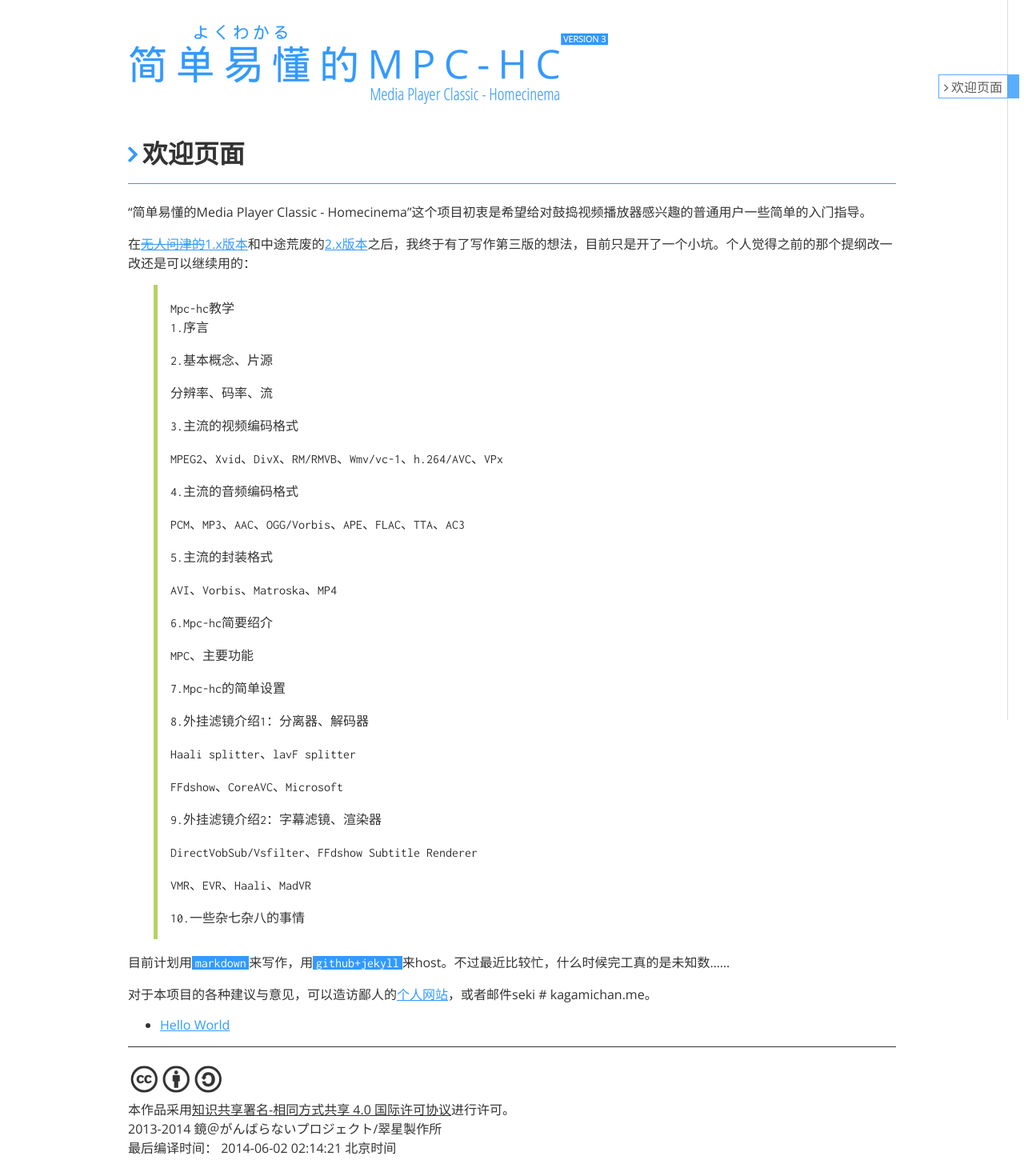
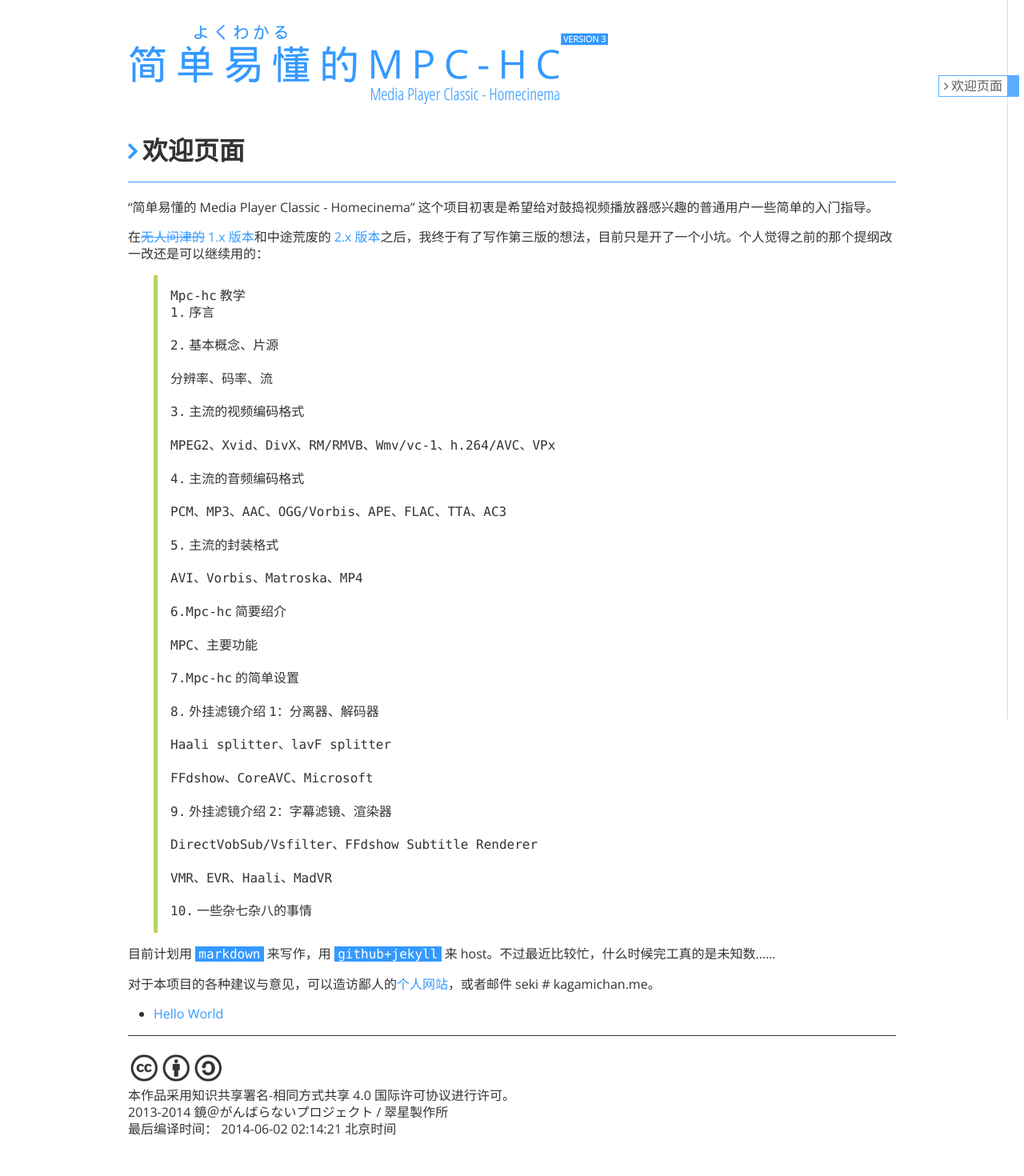
Before and after one commit to KagamiChan/yokuwakaru_mpchc, a Jekyll site: the page built from index.html, in a window 1280 px wide. Shown: the whole page at 80% size. Built offline with Jekyll 4.4.1, drawn with Linux system fonts in a browser that asks for light colours; nearby versions of some CDN libraries; after the commit the page ends 1443 px from its top, so only the background shows below that.

Commit message:
fix compatibilty between han.js and project design

```diff
--- a/_includes/header.html
+++ b/_includes/header.html
@@ -1,4 +1,6 @@
 <head>
+
+
 
     <script>
       (function(i,s,o,g,r,a,m){i['GoogleAnalyticsObject']=r;i[r]=i[r]||function(){
@@ -16,12 +18,15 @@
     <meta content="text/html; charset=UTF-8" http-equiv="content-type"/>
     <link href="//netdna.bootstrapcdn.com/font-awesome/4.0.3/css/font-awesome.min.css" rel="stylesheet">
     <link href='http://fonts.googleapis.com/css?family=Inconsolata|Open+Sans' rel='stylesheet' type='text/css'>
-    <link href='{{ site.url }}/style.css' rel='stylesheet' type='text/css'/>
-    <link href='{{ site.url }}/flexible-nav.css' rel='stylesheet' type='text/css'/>
+    <link href='/style.css' rel='stylesheet' type='text/css'/>
+    <link href='/flexible-nav.css' rel='stylesheet' type='text/css'/>
 
     <script type="text/javascript" src="{{ site.url }}/assets/jquery-1.11.0.min.js"></script>
     <script type="text/javascript" src="{{ site.url }}/assets/flexible-nav.min.js"></script>
 
+
+    <link href='/assets/han.css' rel='stylesheet' type='text/css'/>
+    <script type="text/javascript" src="/assets/han.js"></script>
 
 
     <script>
--- a/_layouts/default.html
+++ b/_layouts/default.html
@@ -1,5 +1,5 @@
 <!DOCTYPE html>
-<html lang="zh">
+<html lang="zh" class="han-la">
     {% include header.html %}
 
     <!--Begin of content><!-->
--- a/assets/han.css
+++ b/assets/han.css
@@ -23,8 +23,10 @@
 /**
  * Remove default margin.
  */
-body {
-  margin: 0; }
+
+ /*WTF are you doing this?*/
+/*body {
+  margin: 0; }*/
 
 /* HTML5 display definitions
    ========================================================================== */
@@ -1061,7 +1063,7 @@
 @font-face {
   unicode-range: U+0030-0039;
   font-family: 'Numeral LF Sans';
-  src: local("Helvetica Neue"), local(Helvetica), local(Arial); }
+  src: local("Open Sans"), local(Helvetica), local(Arial); }
 
 @font-face {
   unicode-range: U+0030-0039;
@@ -1768,18 +1770,18 @@
  * Base
  * ========================================================================== */
 html:lang(zh) {
-  font-family: "Biaodian Sans", "Helvetica Neue", Helvetica, Arial, "Han Heiti", sans-serif; }
+  font-family: "Biaodian Sans", "Open Sans", Helvetica, Arial, "Han Heiti", sans-serif; }
 html:lang(ja) {
-  font-family: "Yakumono Sans", "Helvetica Neue", Helvetica, Arial, sans-serif; }
+  font-family: "Yakumono Sans", "Open Sans", Helvetica, Arial, sans-serif; }
 html.han-biaodian-pro {
-  font-family: "Biaodian Pro Sans", "Helvetica Neue", Helvetica, Arial, "Han Heiti", sans-serif; }
+  font-family: "Biaodian Pro Sans", "Open Sans", Helvetica, Arial, "Han Heiti", sans-serif; }
 html.han-biaodian-pro-cns {
-  font-family: "Biaodian Pro Sans CNS", "Helvetica Neue", Helvetica, Arial, "Han Heiti CNS", sans-serif; }
+  font-family: "Biaodian Pro Sans CNS", "Open Sans", Helvetica, Arial, "Han Heiti CNS", sans-serif; }
 html.han-biaodian-pro-gb {
-  font-family: "Biaodian Pro Sans GB", "Helvetica Neue", Helvetica, Arial, "Han Heiti GB", sans-serif; }
+  font-family: "Biaodian Pro Sans GB", "Open Sans", Helvetica, Arial, "Han Heiti GB", sans-serif; }
 html:not(:lang(zh)):not(:lang(ja)),
 html *:not(:lang(zh)):not(:lang(ja)) {
-  font-family: "Helvetica Neue", Helvetica, Arial, "Han Heiti", sans-serif; }
+  font-family: "Open Sans", Helvetica, Arial, "Han Heiti", sans-serif; }
 
 /* 內容群組元素
  * Grouping content
@@ -1814,17 +1816,17 @@
   font-family: 'Biaodian Pro Serif GB', 'Numeral LF Serif', Georgia, 'Times New Roman', 'Han Songti GB', serif; }
 
 article figure figcaption:lang(zh) {
-  font-family: "Biaodian Sans", "Helvetica Neue", Helvetica, Arial, "Han Heiti", sans-serif;
+  font-family: "Biaodian Sans", "Open Sans", Helvetica, Arial, "Han Heiti", sans-serif;
   font-size: 0.85em; }
 article figure figcaption:lang(ja) {
-  font-family: "Yakumono Sans", "Helvetica Neue", Helvetica, Arial, sans-serif;
+  font-family: "Yakumono Sans", "Open Sans", Helvetica, Arial, sans-serif;
   font-size: 0.85em; }
 html.han-biaodian-pro article figure figcaption {
-  font-family: "Biaodian Pro Sans", "Helvetica Neue", Helvetica, Arial, "Han Heiti", sans-serif; }
+  font-family: "Biaodian Pro Sans", "Open Sans", Helvetica, Arial, "Han Heiti", sans-serif; }
 html.han-biaodian-pro-cns article figure figcaption {
-  font-family: "Biaodian Pro Sans CNS", "Helvetica Neue", Helvetica, Arial, "Han Heiti CNS", sans-serif; }
+  font-family: "Biaodian Pro Sans CNS", "Open Sans", Helvetica, Arial, "Han Heiti CNS", sans-serif; }
 html.han-biaodian-pro-gb article figure figcaption {
-  font-family: "Biaodian Pro Sans GB", "Helvetica Neue", Helvetica, Arial, "Han Heiti GB", sans-serif; }
+  font-family: "Biaodian Pro Sans GB", "Open Sans", Helvetica, Arial, "Han Heiti GB", sans-serif; }
 article figure figcaption:not(:lang(zh)):not(:lang(ja)),
 article figure figcaption *:not(:lang(zh)):not(:lang(ja)) {
   font-family: Georgia, Times, "Times New Roman", "Han Kaiti", cursive, "Han Songti", serif; }
@@ -1853,18 +1855,18 @@
  * Importance in article
  */
 article strong:lang(zh) {
-  font-family: "Biaodian Sans", "Helvetica Neue", Helvetica, Arial, "Han Heiti", sans-serif; }
+  font-family: "Biaodian Sans", "Open Sans", Helvetica, Arial, "Han Heiti", sans-serif; }
 article strong:lang(ja) {
-  font-family: "Yakumono Sans", "Helvetica Neue", Helvetica, Arial, sans-serif; }
+  font-family: "Yakumono Sans", "Open Sans", Helvetica, Arial, sans-serif; }
 html.han-biaodian-pro article strong {
-  font-family: "Biaodian Pro Sans", "Helvetica Neue", Helvetica, Arial, "Han Heiti", sans-serif; }
+  font-family: "Biaodian Pro Sans", "Open Sans", Helvetica, Arial, "Han Heiti", sans-serif; }
 html.han-biaodian-pro-cns article strong {
-  font-family: "Biaodian Pro Sans CNS", "Helvetica Neue", Helvetica, Arial, "Han Heiti CNS", sans-serif; }
+  font-family: "Biaodian Pro Sans CNS", "Open Sans", Helvetica, Arial, "Han Heiti CNS", sans-serif; }
 html.han-biaodian-pro-gb article strong {
-  font-family: "Biaodian Pro Sans GB", "Helvetica Neue", Helvetica, Arial, "Han Heiti GB", sans-serif; }
+  font-family: "Biaodian Pro Sans GB", "Open Sans", Helvetica, Arial, "Han Heiti GB", sans-serif; }
 article strong:not(:lang(zh)):not(:lang(ja)),
 article strong *:not(:lang(zh)):not(:lang(ja)) {
-  font-family: "Helvetica Neue", Helvetica, Arial, sans-serif; }
+  font-family: "Open Sans", Helvetica, Arial, sans-serif; }
 
 /*
  * 代碼、輸入鍵、計算機輸出示例、格式預處理文字
@@ -1874,12 +1876,12 @@
 kbd,
 pre,
 samp {
-  font-family: Menlo, Inconsolata, Courier, "Helvetica Neue", Helvetica, Arial, "Han Heiti", sans-serif, sans-serif; }
+  font-family: Menlo, Inconsolata, Courier, "Open Sans", Helvetica, Arial, "Han Heiti", sans-serif, sans-serif; }
   code:lang(zh),
   kbd:lang(zh),
   pre:lang(zh),
   samp:lang(zh) {
-    font-family: "Biaodian Sans", Menlo, Inconsolata, Courier, "Helvetica Neue", Helvetica, Arial, "Han Heiti", sans-serif, sans-serif; }
+    font-family: "Biaodian Sans", Menlo, Inconsolata, Courier, "Open Sans", Helvetica, Arial, "Han Heiti", sans-serif, sans-serif; }
   code:lang(ja),
   kbd:lang(ja),
   pre:lang(ja),
@@ -1889,17 +1891,17 @@
   kbd, html.han-biaodian-pro
   pre, html.han-biaodian-pro
   samp {
-    font-family: "Biaodian Pro Sans", Menlo, Inconsolata, Courier, "Helvetica Neue", Helvetica, Arial, "Han Heiti", sans-serif, sans-serif; }
+    font-family: "Biaodian Pro Sans", Menlo, Inconsolata, Courier, "Open Sans", Helvetica, Arial, "Han Heiti", sans-serif, sans-serif; }
   html.han-biaodian-pro-cns code, html.han-biaodian-pro-cns
   kbd, html.han-biaodian-pro-cns
   pre, html.han-biaodian-pro-cns
   samp {
-    font-family: "Biaodian Pro Sans CNS", Menlo, Inconsolata, Courier, "Helvetica Neue", Helvetica, Arial, "Han Heiti", sans-serif, sans-serif; }
+    font-family: "Biaodian Pro Sans CNS", Menlo, Inconsolata, Courier, "Open Sans", Helvetica, Arial, "Han Heiti", sans-serif, sans-serif; }
   html.han-biaodian-pro-gb code, html.han-biaodian-pro-gb
   kbd, html.han-biaodian-pro-gb
   pre, html.han-biaodian-pro-gb
   samp {
-    font-family: "Biaodian Pro Sans GB", Menlo, Inconsolata, Courier, "Helvetica Neue", Helvetica, Arial, "Han Heiti", sans-serif, sans-serif; }
+    font-family: "Biaodian Pro Sans GB", Menlo, Inconsolata, Courier, "Open Sans", Helvetica, Arial, "Han Heiti", sans-serif, sans-serif; }
   code:not(:lang(zh)):not(:lang(ja)),
   code *:not(:lang(zh)):not(:lang(ja)),
   kbd:not(:lang(zh)):not(:lang(ja)),
@@ -1908,7 +1910,7 @@
   pre *:not(:lang(zh)):not(:lang(ja)),
   samp:not(:lang(zh)):not(:lang(ja)),
   samp *:not(:lang(zh)):not(:lang(ja)) {
-    font-family: Menlo, Inconsolata, Courier, "Helvetica Neue", Helvetica, Arial, "Han Heiti", sans-serif, sans-serif; }
+    font-family: Menlo, Inconsolata, Courier, "Open Sans", Helvetica, Arial, "Han Heiti", sans-serif, sans-serif; }
 
 /*
  * 變音文字及變數
@@ -1931,32 +1933,32 @@
   font-family: "Biaodian Pro Sans GB", "Latin Italic Serif", Georgia, Times, "Times New Roman", "Han Kaiti", cursive, "Han Songti", serif; }
 i:not(:lang(zh)):not(:lang(ja)),
 var:not(:lang(zh)):not(:lang(ja)) {
-  font-family: "Latin Italic Sans", "Helvetica Neue", Helvetica, Arial, "Han Heiti", sans-serif; }
+  font-family: "Latin Italic Sans", "Open Sans", Helvetica, Arial, "Han Heiti", sans-serif; }
 i *:not(:lang(zh)):not(:lang(ja)),
 var *:not(:lang(zh)):not(:lang(ja)) {
   font-family: "Latin Italic Serif", Georgia, Times, "Times New Roman", "Han Songti", serif; }
 
 article blockquote i:lang(zh),
 article blockquote var:lang(zh) {
-  font-family: "Biaodian Sans", "Latin Italic Sans", "Helvetica Neue", Helvetica, Arial, "Han Heiti", sans-serif; }
+  font-family: "Biaodian Sans", "Latin Italic Sans", "Open Sans", Helvetica, Arial, "Han Heiti", sans-serif; }
 article blockquote i:lang(ja),
 article blockquote var:lang(ja) {
   font-family: "Yakumono Sans", "Latin Italic Sans", sans-serif; }
 html.han-biaodian-pro article blockquote i, html.han-biaodian-pro
 article blockquote var {
-  font-family: "Biaodian Pro Sans", "Latin Italic Sans", "Helvetica Neue", Helvetica, Arial, "Han Heiti", sans-serif; }
+  font-family: "Biaodian Pro Sans", "Latin Italic Sans", "Open Sans", Helvetica, Arial, "Han Heiti", sans-serif; }
 html.han-biaodian-pro-cns article blockquote i, html.han-biaodian-pro-cns
 article blockquote var {
-  font-family: "Biaodian Pro Sans CNS", "Latin Italic Sans", "Helvetica Neue", Helvetica, Arial, "Han Heiti", sans-serif; }
+  font-family: "Biaodian Pro Sans CNS", "Latin Italic Sans", "Open Sans", Helvetica, Arial, "Han Heiti", sans-serif; }
 html.han-biaodian-pro-gb article blockquote i, html.han-biaodian-pro-gb
 article blockquote var {
-  font-family: "Biaodian Pro Sans GB", "Latin Italic Sans", "Helvetica Neue", Helvetica, Arial, "Han Heiti", sans-serif; }
+  font-family: "Biaodian Pro Sans GB", "Latin Italic Sans", "Open Sans", Helvetica, Arial, "Han Heiti", sans-serif; }
 article blockquote i:not(:lang(zh)):not(:lang(ja)),
 article blockquote var:not(:lang(zh)):not(:lang(ja)) {
   font-family: "Latin Italic Serif", Georgia, Times, "Times New Roman", "Han Songti", serif; }
 article blockquote i *:not(:lang(zh)):not(:lang(ja)),
 article blockquote var *:not(:lang(zh)):not(:lang(ja)) {
-  font-family: "Latin Italic Sans", "Helvetica Neue", Helvetica, Arial, "Han Heiti", sans-serif; }
+  font-family: "Latin Italic Sans", "Open Sans", Helvetica, Arial, "Han Heiti", sans-serif; }
 
 /*
  * 小字標注
--- a/style.css
+++ b/style.css
@@ -13,7 +13,7 @@
     max-width: 960px;
     padding: 0;
     /*background-color: #f1f1f1;*/
-    font-family:'Open Sans','Hiragino Sans GB','冬青黑体简体中文 W3','Microsoft Yahei UI','Microsoft Yahei',sans-serif;
+    /*font-family:'Han Heiti';*/
     font-size:16px;
     color: #333333;
 }
@@ -48,7 +48,7 @@
 
 pre{
     background-color: white;
-    font-family: 'Inconsolata','Hiragino Sans GB','冬青黑体简体中文 W3','Microsoft Yahei UI','Microsoft Yahei',sans-serif;
+    /*font-family: 'Inconsolata','Hiragino Sans GB','冬青黑体简体中文 W3','Microsoft Yahei UI','Microsoft Yahei',sans-serif;*/
     padding: 1em;
     margin: 0 2em 0 2em;
     border-left: 5px solid #b3d465;
@@ -61,7 +61,7 @@
     color: white;
     padding-left: 0.5ex;
     padding-right: 0.5ex;
-    font-family: 'Inconsolata','Hiragino Sans GB','冬青黑体简体中文 W3','Microsoft Yahei UI','Microsoft Yahei',sans-serif;
+    /*font-family: 'Inconsolata','Hiragino Sans GB','冬青黑体简体中文 W3','Microsoft Yahei UI','Microsoft Yahei',sans-serif;*/
 }
 
 /*code:before{
```
